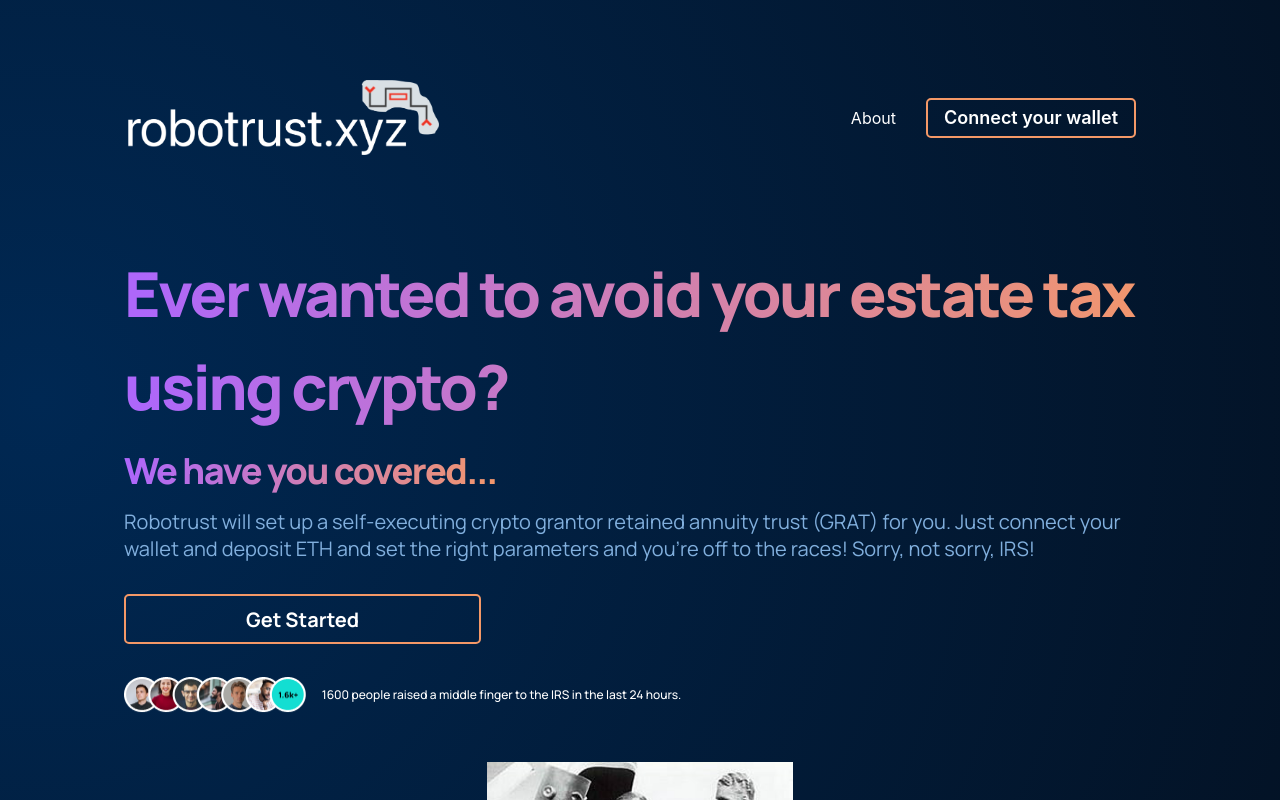
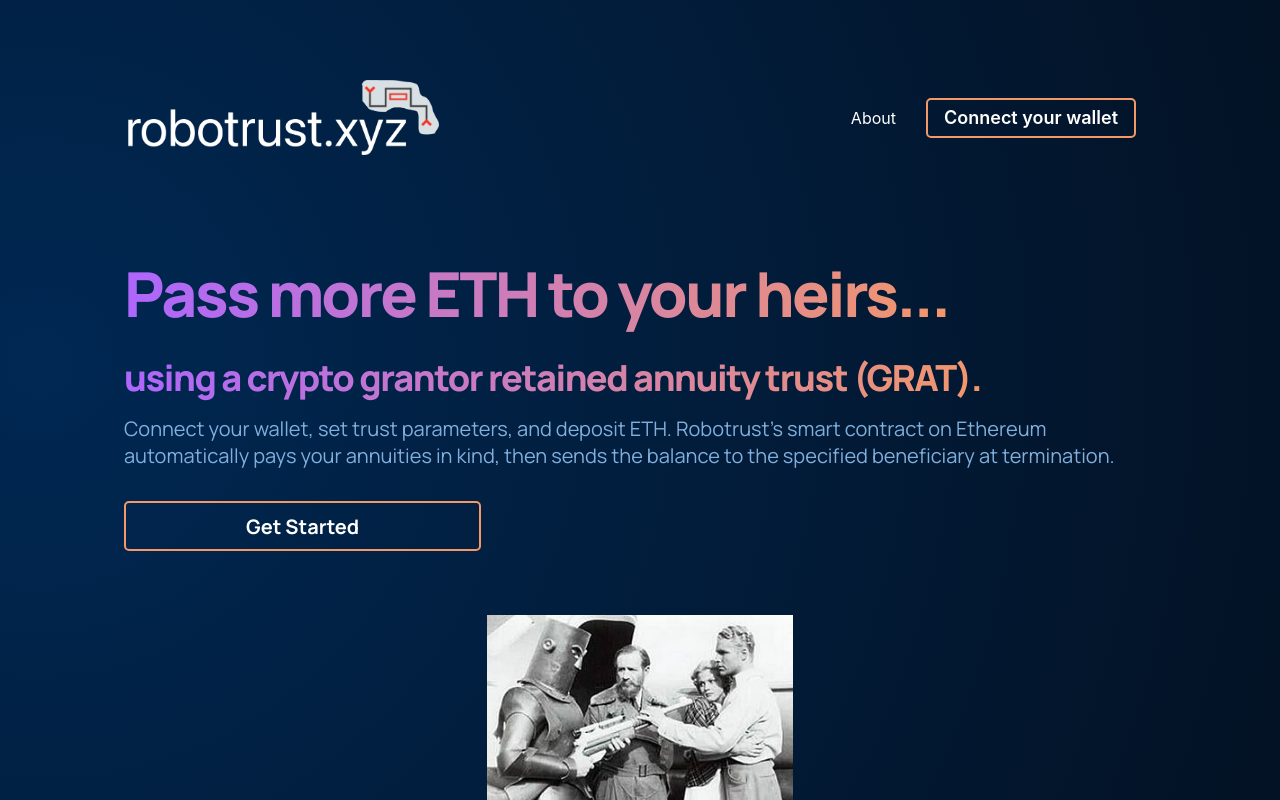
Before and after one commit to sashaaldrick/robotrust, a React (Create React App) app: page / in a window 1280 px wide. Shown: the top 800 px of the page. Built offline with nearby package versions, Linux system fonts and the light colour scheme.

Commit message:
changed front page copy back to main submission

```diff
--- a/src/components/header/Header.tsx
+++ b/src/components/header/Header.tsx
@@ -1,20 +1,20 @@
 import React from 'react'
 import { useNavigate } from 'react-router-dom';
 import './header.css';
-import people from '../../assets/people.png';
+// import people from '../../assets/people.png';
 import robot from '../../assets/nevertrustarobot.png';
 
 const Header = () => {
   const navigator = useNavigate();
 
   return (
-    <div className="header section-padding" id="home">
+      <div className="header section-padding" id="home">
         <div className="header-content">
           <h1 className="gradient__text">
-            Ever wanted to avoid your estate tax using crypto?
+          Pass more ETH to your heirs...
           </h1>
-          <h2 className="gradient__text"> We have you covered... </h2>
-          <p> Robotrust will set up a self-executing crypto grantor retained annuity trust (GRAT) for you. Just connect your wallet and deposit ETH and set the right parameters and you're off to the races! Sorry, not sorry, IRS! </p>
+          <h2 className="gradient__text"> using a crypto grantor retained annuity trust (GRAT).  </h2>
+          <p> Connect your wallet, set trust parameters, and deposit ETH. Robotrust’s smart contract on Ethereum automatically pays your annuities in kind, then sends the balance to the specified beneficiary at termination. </p>
 
           <div className="header-content-input">
             {/* <input type="email" placeholder="Your Email Address" /> */}
@@ -24,10 +24,6 @@ const Header = () => {
             })}><button type="button">Get Started</button></a>
           </div>
 
-          <div className="header-content-people">
-            <img src={people} alt="people"/>
-            <p> 1600 people raised a middle finger to the IRS in the last 24 hours. </p>
-          </div>
 
         </div>
 
```
